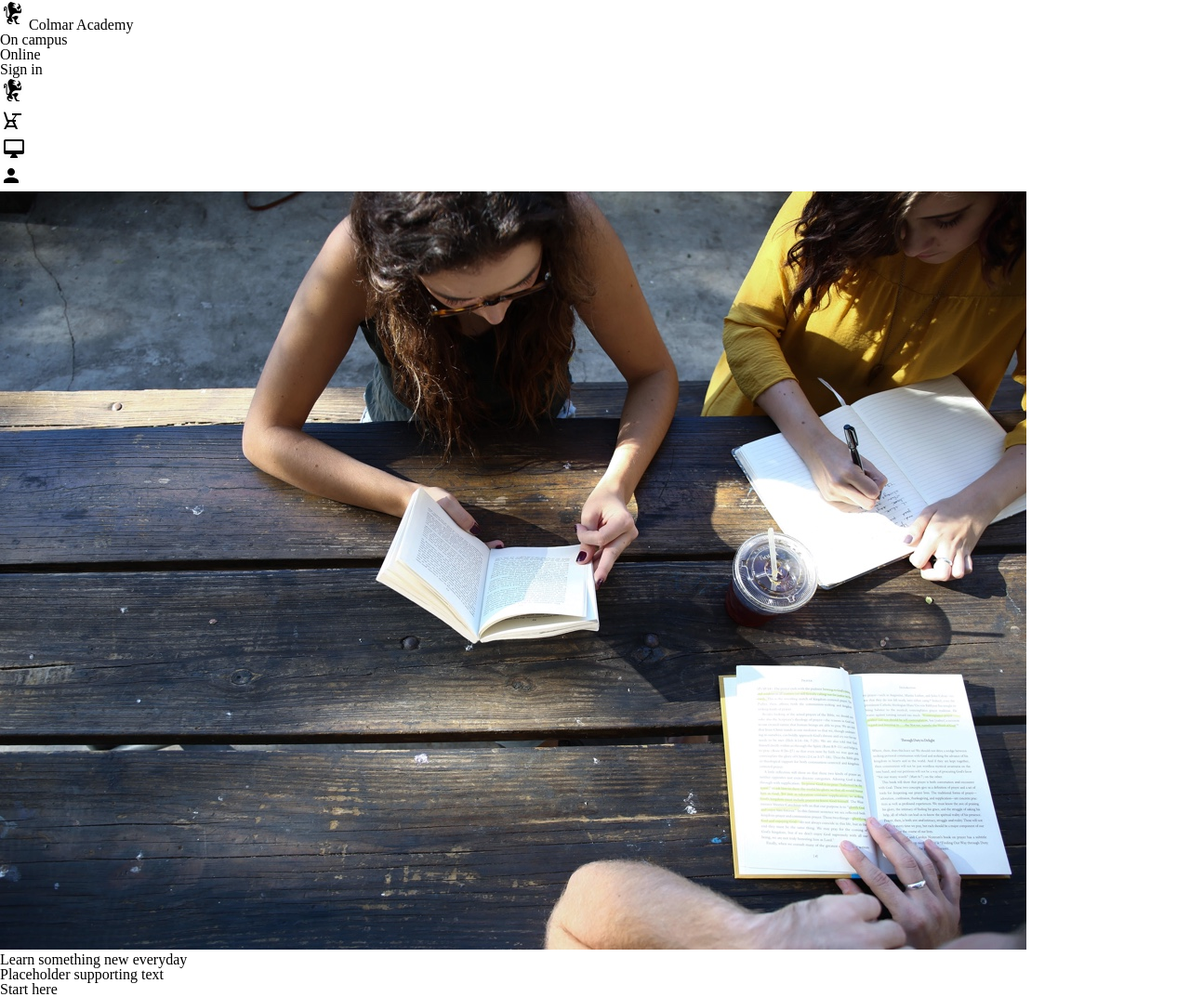
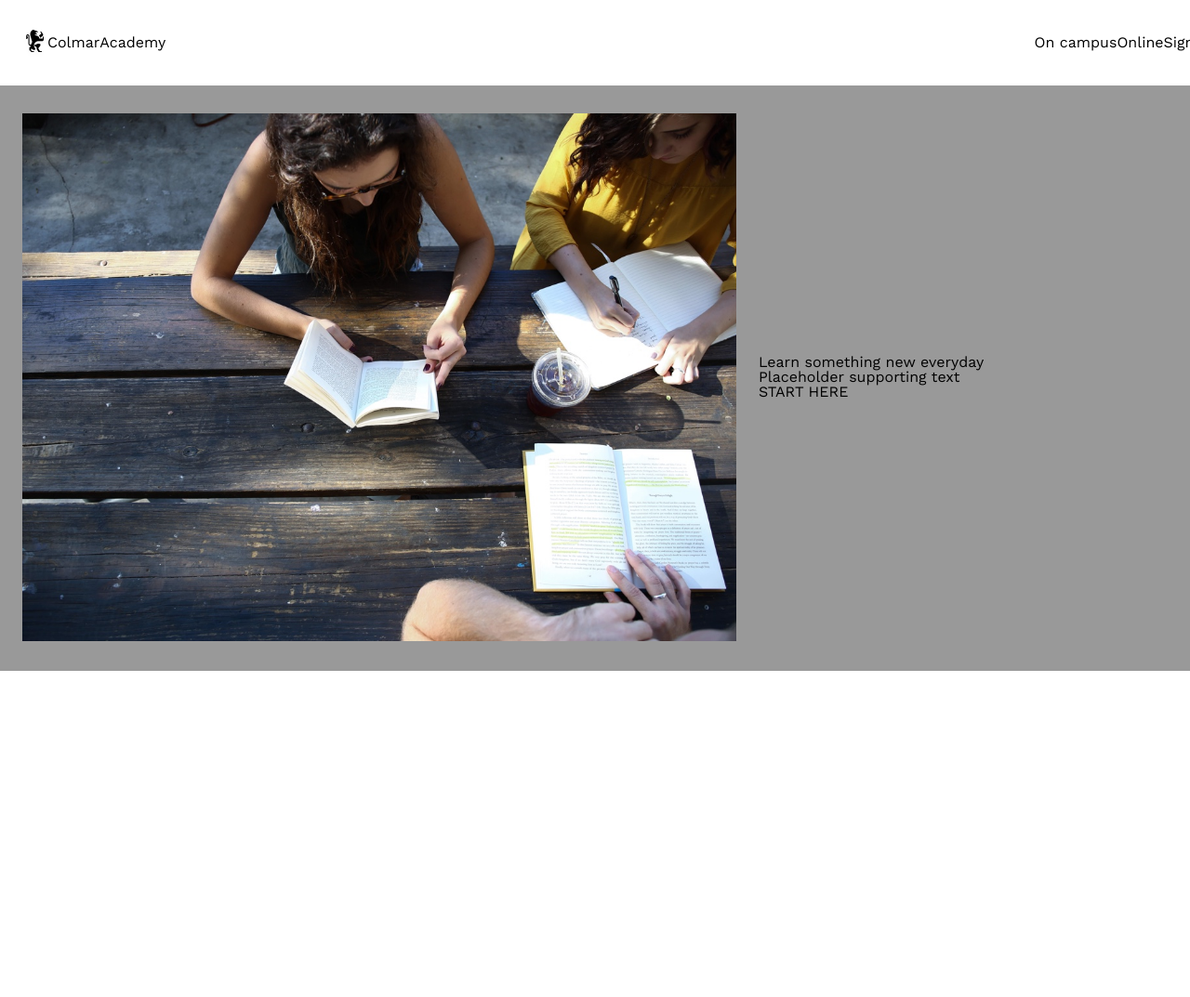
Before and after one commit to Caradt05/colmar-academy, a plain HTML site: page index.html in a window 1280 px wide. Shown: the whole page at 93% size. After the commit the page ends 800 px from the top, so only its background shows below. Drawn offline with nearby package versions, Linux system fonts and the light colour scheme.

Commit message:
header and banner html completed

```diff
--- a/index.html
+++ b/index.html
@@ -3,6 +3,7 @@
 <head>
   <link rel="stylesheet" href="./resources/css/reset.css">
   <link rel="stylesheet" href="./resources/css/style.css">
+  <link href="https://fonts.googleapis.com/css?family=Roboto|Work+Sans:400,600" rel="stylesheet">
   <title>Colmar Academy</title>
   <meta charset="UTF-8">
 </head>
@@ -11,9 +12,11 @@
   <!-- Header -->
 
   <header>
-    <div class="content">
-      <a href="index.html" class="desktop logo"><img src="./resources/images/ic-logo.svg">
-        <span>Colmar Academy</span></a>
+    <div class="logo">
+      <img src="./resources/images/ic-logo.svg">
+        <span id="colmar">Colmar</span>
+        <span id="academy">Academy</span>
+    </div>
       <nav class="desktop">
         <ul>
           <li><a href="#">On campus</a></li>
@@ -29,20 +32,20 @@
           <li><a href="#"><img src="./resources/images/ic-login.svg"></a></li>
         </ul>
       </nav>
-    </div>
   </header>
 
   <!-- Main Banner -->
-  <div class="main content">
-    <div id="banner">
-      <div id="banner-image">
-        <img src="./resources/images/banner.jpg">
-      <div id="learn">
-        <h1>Learn something new everyday</h1>
-        <h3>Placeholder supporting text</h3>
-        <div class="button">Start here</div>
+  <div class="banner">
+    <img src="./resources/images/banner.jpg">
+    <div id="learn">
+      <h1>Learn something new everyday</h1>
+      <h3>Placeholder supporting text</h3>
+      <div class="button">
+        <a href="#">START HERE</a>
       </div>
     </div>
+  </div>
+
 
   <!-- Information Section -->
 
--- a/resources/css/style.css
+++ b/resources/css/style.css
@@ -0,0 +1,71 @@
+/* Universal Styles */
+
+html {
+  font-family: "Work Sans", sans-serif;
+  font-size: 16px;
+}
+
+.content {
+  width: 100%;
+  margin: 0;
+}
+
+/* Header */
+
+header  {
+  display: flex;
+  align-items: center;
+  position: fixed;
+  justify-content: space-between;
+  height: 60px;
+  width: 100%;
+  padding: 1rem 1.5rem;
+  background-color: white;
+}
+
+header .logo {
+  display: inline-flex;
+  align-items: center;
+  width: 40%;
+}
+
+header a {
+    display: flex;
+    align-items: center;
+
+}
+
+header nav ul {
+  display: flex;
+}
+
+header .mobile {
+  display: none;
+}
+
+
+/* Main Banner */
+
+.banner {
+  display: inline-flex;
+  align-items: center;
+  background-color: #999999;
+  width: 100%;
+  margin-top: 90px;
+}
+
+.banner img {
+  width: 60%;
+  height: auto;
+  margin: 32px 24px;
+}
+
+#learn {
+
+}
+
+.banner.content {
+  display: flex;
+  justify-content: space-between;
+  background-color: #999999;
+}
```
